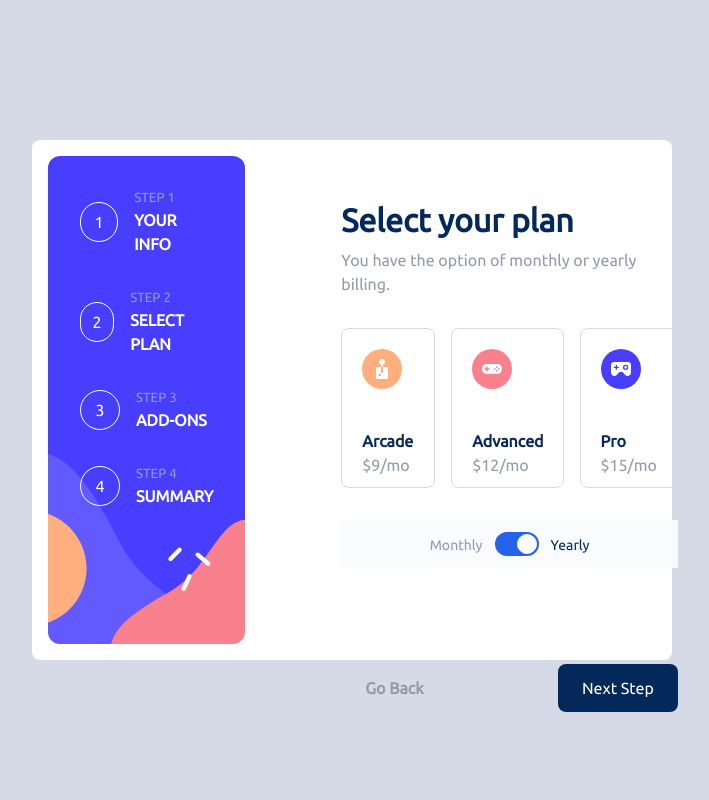
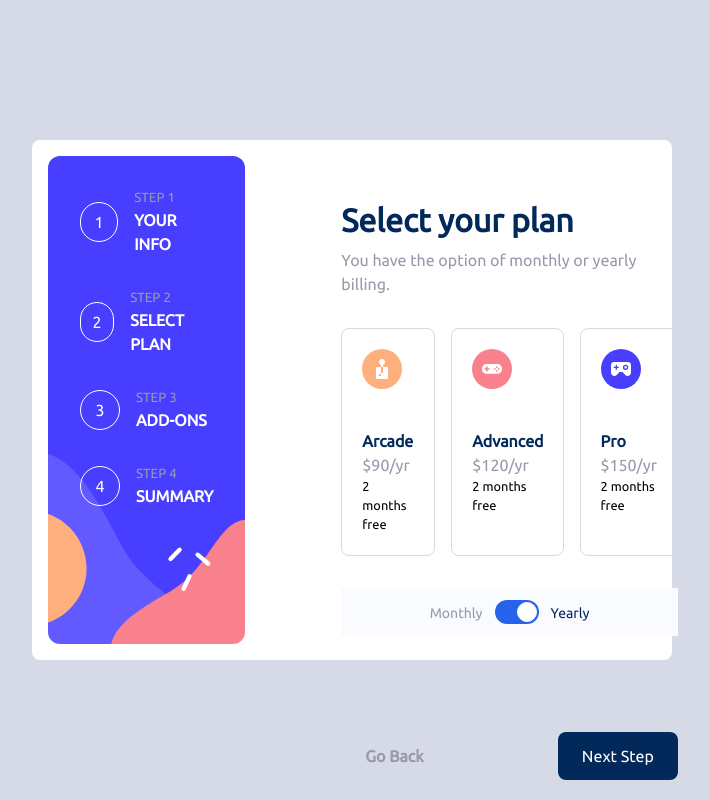
Before and after one commit to buseseker/multi-step-form, a React (Create React App) app: page /select-plan in a window 1280 px wide. Shown: the whole page, without its empty margins (288-997 px from the left). Built offline with nearby package versions, Linux system fonts and the light colour scheme.

Commit message:
Yearly plan has been added

```diff
--- a/src/components/select-plan/SelectPlan.js
+++ b/src/components/select-plan/SelectPlan.js
@@ -6,11 +6,14 @@ import iconPro from '../../assets/images/icon-pro.svg';
 
 const SelectPlan = () => {
   const navigate = useNavigate();
+
   const [isChecked, setIsChecked] = useState(true);
+  const [selectedPlan, setSelectedPlan] = useState('yearly');
 
   // Toggle durumu değiştiğinde çalışacak işlev
   const handleToggle = () => {
-    setIsChecked(!isChecked); // Mevcut durumu tersine çevir
+    setIsChecked(!isChecked); // Toggle durumunu tersine çevir
+    setSelectedPlan(selectedPlan === 'monthly' ? 'yearly' : 'monthly');
   };
 
   const handleGoBack = () => {
@@ -66,28 +69,29 @@ const SelectPlan = () => {
             <h1 className='text-h1 text-marine-blue font-black'>Select your plan</h1>
             <p className='text-cool-gray '>You have the option of monthly or yearly billing.</p>
           </div>
-          <div className='plan-cards flex gap-x-4 w-full h-40 '>
+          <div className='plan-cards flex gap-x-4 w-full'>
             <div className='card border border-light-gray w-1/3 rounded-lg p-5'>
               <img className='mb-10' src={iconArcade} alt='' />
               <h5 className='text-marine-blue font-extrabold'>Arcade</h5>
-              <h5 className='text-cool-gray'>$9/mo</h5>
+              <h5 className='text-cool-gray'>{selectedPlan=== 'yearly' ? '$90/yr' : '$9/mo'}</h5>
+              {selectedPlan=== 'yearly' && <p className='text-xs'>2 months free</p>}
             </div>
             <div className='card border border-light-gray w-1/3 rounded-lg p-5'>
-              <img className='mb-10'  src={iconAdvanced} alt='' />
+              <img className='mb-10' src={iconAdvanced} alt='' />
               <h5 className='text-marine-blue font-extrabold'>Advanced</h5>
-              <h5 className='text-cool-gray'>$12/mo</h5>
+              <h5 className='text-cool-gray'>{selectedPlan=== 'yearly' ? '$120/yr' : '$12/mo'}</h5>
+              {selectedPlan=== 'yearly' && <p className='text-xs'>2 months free</p>}
             </div>
             <div className='card border border-light-gray w-1/3 rounded-lg p-5'>
-              <img className='mb-10'  src={iconPro} alt='' />
+              <img className='mb-10' src={iconPro} alt='' />
               <h5 className='text-marine-blue font-extrabold'>Pro</h5>
-              <h5 className='text-cool-gray'>$15/mo</h5>
+              <h5 className='text-cool-gray'>{selectedPlan=== 'yearly' ? '$150/yr' : '$15/mo'}</h5>
+              {selectedPlan=== 'yearly' && <p className='text-xs'>2 months free</p>}
             </div>
           </div>
           <div className='toggle flex justify-center ites-center bg-alabaster w-full p-3'>
             <div>
-              <span className={`mr-3 text-sm font-medium ${!isChecked ? 'text-marine-blue font-extrabold' : 'text-cool-gray font-extrabold dark:text-cool-gray font-extrabold'}`}>
-                Monthly
-              </span>
+              <span className={`mr-3 text-sm font-medium ${!isChecked ? 'text-marine-blue font-extrabold' : 'text-cool-gray dark:text-cool-gray font-extrabold'}`}>Monthly</span>
             </div>
             <label className='relative inline-flex items-center cursor-pointer'>
               <input type='checkbox' value='' className='sr-only peer' checked={isChecked} onChange={handleToggle} />
```
